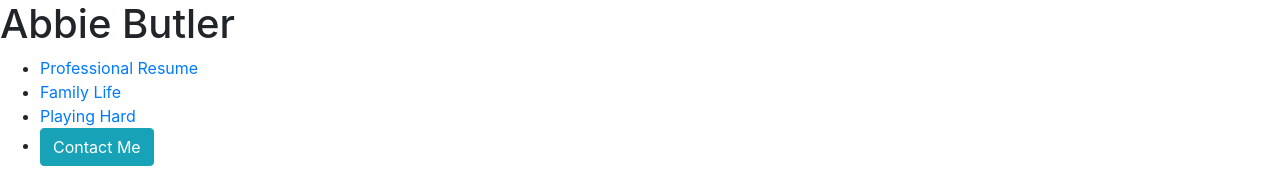
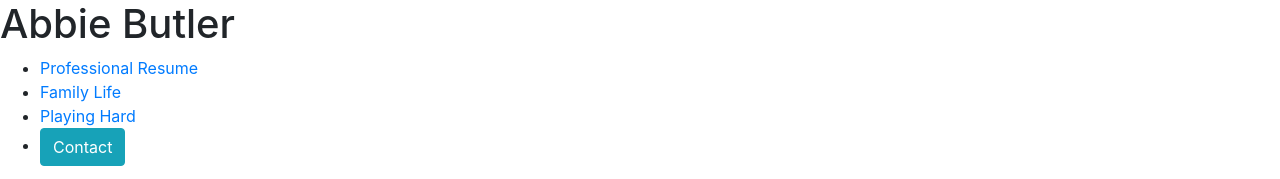
Before and after one commit to abbiebutler24/EDPS_abbiebutler, a plain HTML site: page index.html in a window 1280 px wide. Shown: the top 179 px of the page. Drawn offline with nearby package versions, Linux system fonts and the light colour scheme.

Commit message:
Update index.html

```diff
--- a/index.html
+++ b/index.html
@@ -18,7 +18,7 @@
           <li><a href="#professional resume">Professional Resume<a></li>
           <li><a href="#family life">Family Life<a></li>
           <li><a href="#playing hard">Playing Hard<a></li>
-          <li><a class="btn btn-info" href="contact.html" role="button" target="#contact me">Contact Me</a></li>
+          <li><a class="btn btn-info" href="contact.html" role="button" target="#contact">Contact</a></li>
         </ul>
       </nav>
       <div id="professional resume">
```
